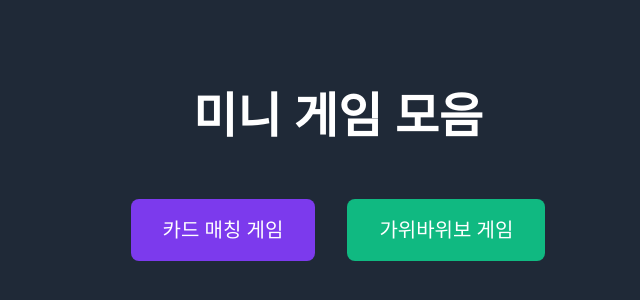
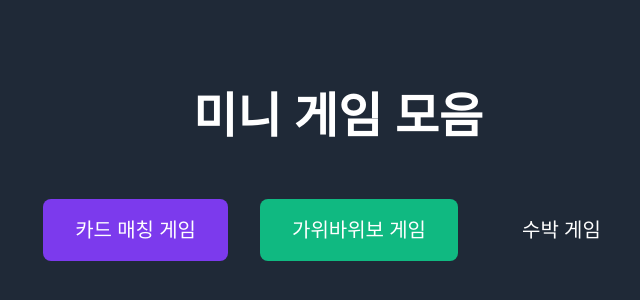
Before and after one commit to TaeWoongYoun/react-game, a React (Create React App) app: page / in a window 1280 px wide. Shown: the part 230-530 px from the top of the page, without its empty margins (302-942 px from the left). Built offline with nearby package versions, Linux system fonts and the light colour scheme.

Commit message:
feat : Create main page btn

```diff
--- a/src/pages/MainPage.js
+++ b/src/pages/MainPage.js
@@ -12,6 +12,9 @@ const MainPage = () => {
         <Link to="/rsp-game" className="game-button rsp-game-btn">
           가위바위보 게임
         </Link>
+        <Link to="/wm-game" className="game-button wm-game-btn">
+          수박 게임
+        </Link>
       </div>
     </div>
   );
```
